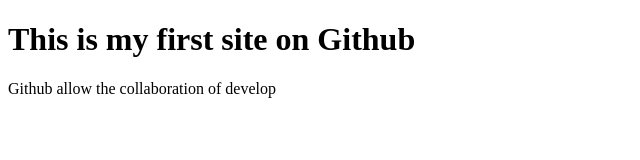
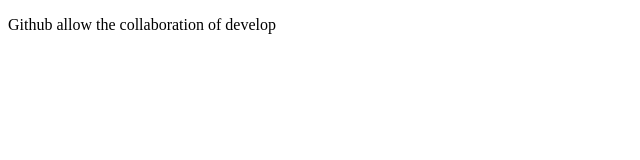
Before and after one commit to mimasuleiman/myfirstsite, a plain HTML site: page index.html in a window 1280 px wide. Shown: the whole page, without its empty margins (0-640 px from the left). Drawn offline with Linux system fonts and the light colour scheme.

```diff
--- a/index.html
+++ b/index.html
@@ -4,7 +4,7 @@
 	<meta charset="utf-8">
 	<meta name="viewport" content="width=device-width, initial-scale=1">
 	<title></title>
-	<h1>This is my first site on Github</h1>
+
 </head>
 <body>
 	<p> Github allow the collaboration of develop</p>
```
